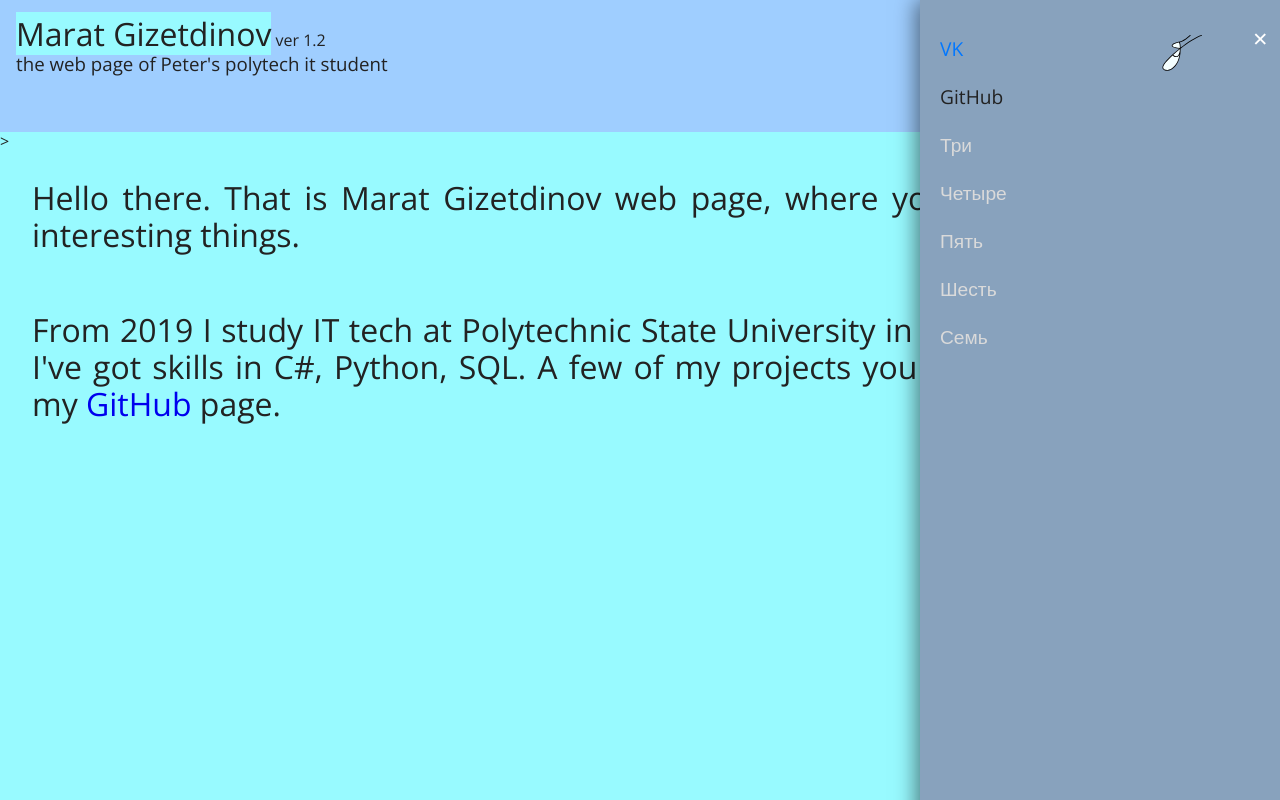
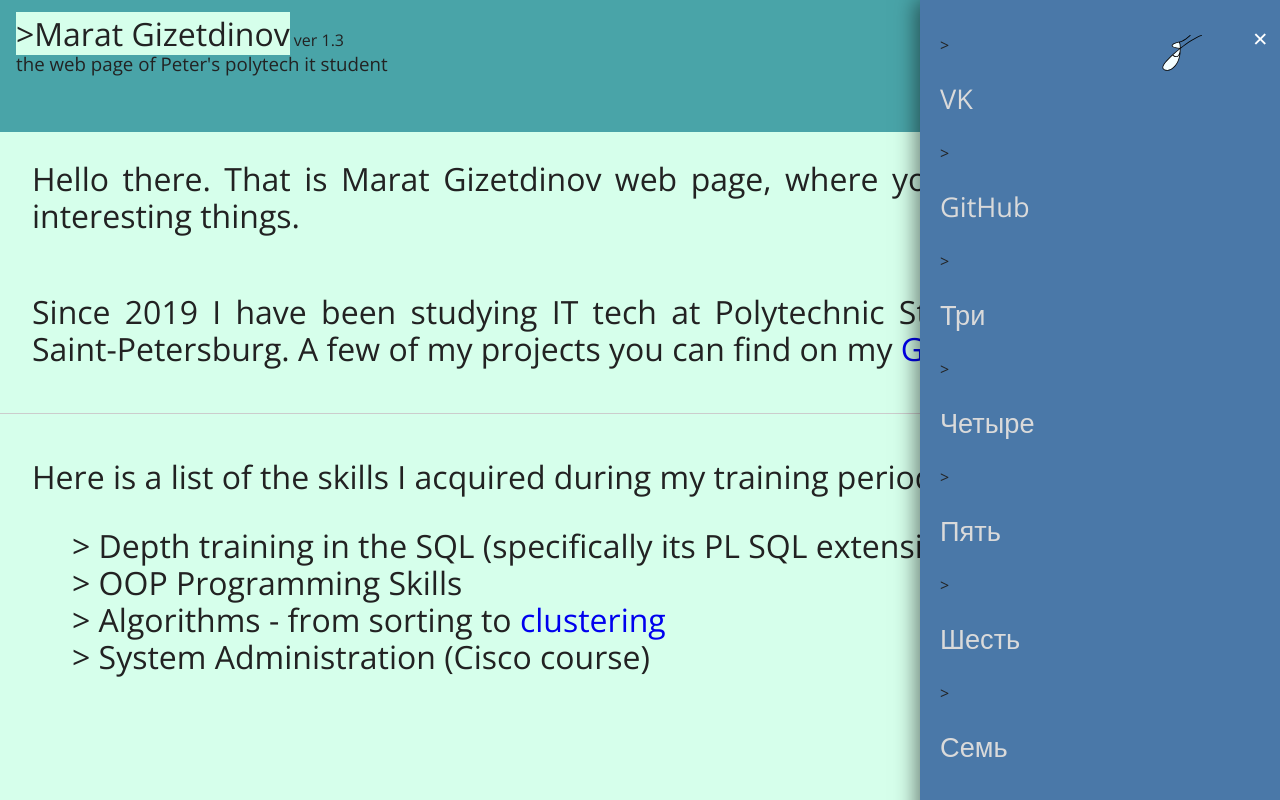
Before and after one commit to TigDang/MARGIZ, a website built with Parcel: page index.html in a window 1280 px wide. Both pictures are taken after a click on the label 1261 px from the left and 38 px from the top of the page. Built offline with nearby package versions, Linux system fonts and the light colour scheme.

Commit message:
beta ver 1.3

```diff
--- a/css/main.css
+++ b/css/main.css
@@ -87,7 +87,7 @@ textarea {
    Author's custom styles
    ========================================================================== */
 /*
-https://colorscheme.ru/#3j51Hd0--xnnq
+https://colorscheme.ru/#3j51H5b--v5Oo
 */
 
 *{
@@ -96,16 +96,20 @@ https://colorscheme.ru/#3j51Hd0--xnnq
 }
 
 body{
-  background: #98FAFF;
+  background: #D6FFEB;
 }
 
 H1{
-  font-size: xxx-large;
+  font-size: xx-large;
 }
 
 H1, H2, H3, H4{
   margin: 0;
   padding: 0;
+}
+
+hr{
+  color: black;
 }
 
 a{
@@ -115,7 +119,7 @@ a{
 #header{
   height: 100px;
   padding: 2vh;
-  background: #9FCEFF;
+  background: #49A4A8;
 }
 
 #logo{
@@ -123,6 +127,10 @@ a{
   right: 2vw;
   top: 1vh;
   z-index: 2500;
+}
+
+a {
+  text-decoration: none;
 }
 
 #logo:hover {
@@ -167,7 +175,12 @@ a{
   right: 150px;
   top: 15px;
 }
-
+li {
+  list-style-type: none; /* Убираем маркеры у списка */
+}
+li:before {
+  content: "> "; /* Добавляем в качестве маркера символ */
+}
 /* ==========================================================================
    Helper classes
    ========================================================================== */
--- a/css/right-nav-style.css
+++ b/css/right-nav-style.css
@@ -24,7 +24,7 @@
     -moz-transition: right 0.3s;
     transition: right 0.3s;
     /* определяем цвет фона панели */
-    background: #88A2BD;
+    background: #4A78A8;
     /* поверх других элементов */
     z-index: 2000;
 }
@@ -309,7 +309,7 @@ body {
     padding: 0;
     font-family: 'Open Sans', sans-serif;
     font-weight: 300;
-    font-size: 1.2em;
+    font-size: 1.7em;
     color: #dadada;
     width: 100%;
     text-decoration: none;
--- a/index.html
+++ b/index.html
@@ -33,7 +33,7 @@
 
 <body>
 <div id="header">
-  <H1 style="background: #98FAFF; display: inline;">Marat Gizetdinov</H1> ver 1.2
+  <H1 style="background: #D6FFEB; display: inline;">>Marat Gizetdinov</H1> ver 1.3
   <br/><h3>the web page of Peter's polytech it student</h3>
   <div hidden id="contactsblock">
     <a target="_blank" href="https://vk.com/tigdang">
@@ -63,24 +63,36 @@
     </div>
   </h2>
   <ul>
-    <li><a STYLE="color: #0077FF" href="https://vk.com/tigdang">VK</a>
-    <li><a STYLE="color: #222222" href="https://github.com/TigDang">GitHub</a>
+    <li><a target="_blank" href="https://vk.com/tigdang">VK</a>
+    <li><a target="_blank"href="https://github.com/TigDang">GitHub</a>
     <li><a href="#3">Три</a>
     <li><a href="#4">Четыре</a>
     <li><a href="#5">Пять</a>
     <li><a href="#6">Шесть</a>
     <li><a href="#7">Семь</a>
   </ul>
-</nav>>
-  <div class="textblock">
+</nav>
+<div class="textblock">
   <h1>
     Hello there. That is Marat Gizetdinov web page, where you can find some interesting things.
   </h1>
 </div>
 <div class="textblock">
   <h1>
-    From 2019 I study IT tech at Polytechnic State University in Saint-Petersburg. I've got skills in C#, Python, SQL.
-    A few of my projects you can be found on my <a target="_blank" href="https://github.com/TigDang">GitHub</a> page.
+    Since 2019 I have been studying IT tech at Polytechnic State University in Saint-Petersburg.
+    A few of my projects you can find on my <a target="_blank" href="https://github.com/TigDang">GitHub</a> page.
+  </h1>
+</div>
+<hr/>
+<div class="textblock">
+  <h1>
+    Here is a list of the skills I acquired during my training period:
+    <ul>
+      <li>Depth training in the SQL (specifically its PL SQL extension from Oracle)</li>
+      <li>OOP Programming Skills</li>
+      <li>Algorithms - from sorting to <a target="_blank" href="https://github.com/TigDang">clustering</a></li>
+      <li>System Administration (Cisco course)</li>
+    </ul>
   </h1>
 </div>
 
```
